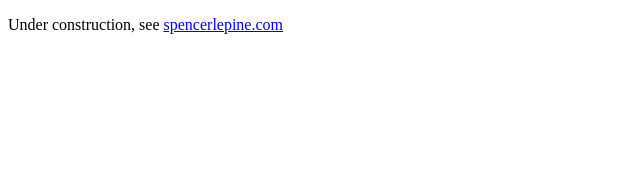
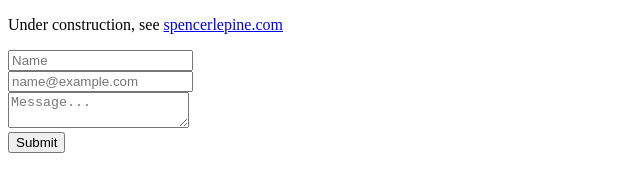
Before and after one commit to spencerlepine/spencerlepine.github.io, a plain HTML site: page contact.html in a window 1280 px wide. Shown: the whole page, without its empty margins (0-640 px from the left). Drawn offline with Linux system fonts and the light colour scheme.

Commit message:
add working contact form

```diff
--- a/contact.html
+++ b/contact.html
@@ -40,5 +40,78 @@
   </head>
   <body>
     <p>Under construction, see <a href="https://spencerlepine.com">spencerlepine.com</a></p>
+
+    <form
+      action="https://public.herotofu.com/v1/aae45b10-27cb-11ed-9d54-c9f9d2b00e7b"
+      method="POST"
+      target="_blank"
+      id="myForm"
+      className="max-w-md mx-auto pb-10 pt-4 mb-20"
+    >
+      <div className="mb-4">
+        <input
+          type="text"
+          data-testid="contact-form-name-input"
+          placeholder="Name"
+          name="name"
+          className="w-full p-4 text-xs font-semibold border-2 border-text-primary rounded"
+          required
+        />
+      </div>
+      <div className="mb-4">
+        <input
+          type="email"
+          data-testid="contact-form-email-input"
+          placeholder="name@example.com"
+          className="w-full p-4 text-xs font-semibold border-2 border-text-primary rounded"
+          name="email"
+          required
+        />
+      </div>
+      <div className="mb-4">
+        <textarea
+          placeholder="Message..."
+          data-testid="contact-form-message-input"
+          className="w-full p-4 text-xs font-semibold h-24 border-2 border-text-primary rounded"
+          name="message"
+          required
+        ></textarea>
+      </div>
+      <div className="text-right">
+        <button type="submit" className="bg-secondary text-primary border-secondary px-6 py-2 font-bold border-2 border-solid rounded-xl" data-testid="contact-form-submit-btn">
+          Submit
+        </button >
+      </div>
+    </form>
   </body>
+  <script>
+    const form = document.getElementById('myForm');
+    form.addEventListener('submit', (event) => {
+      event.preventDefault(); // Prevent default form submission
+      const data = new FormData(form);
+
+      // Add dynamic data
+      const submissionDate = new Date();
+      data.append('SUBMISSION_DATE', submissionDate.toString());
+
+      // Send POST request
+      fetch("https://public.herotofu.com/v1/aae45b10-27cb-11ed-9d54-c9f9d2b00e7b", {
+        method: 'POST',
+        body: data,
+      })
+      .then(response => response.json())
+      .then(responseData => {
+        // Handle successful response
+        console.log('Response:', responseData);
+        // Do something with the response data
+      })
+      .catch(error => {
+        // Handle errors
+        console.error('Error:', error);
+      });
+
+      form.submit(); // Submit the form programmatically
+      form.reset()
+    });
+  </script>
 </html>
```
